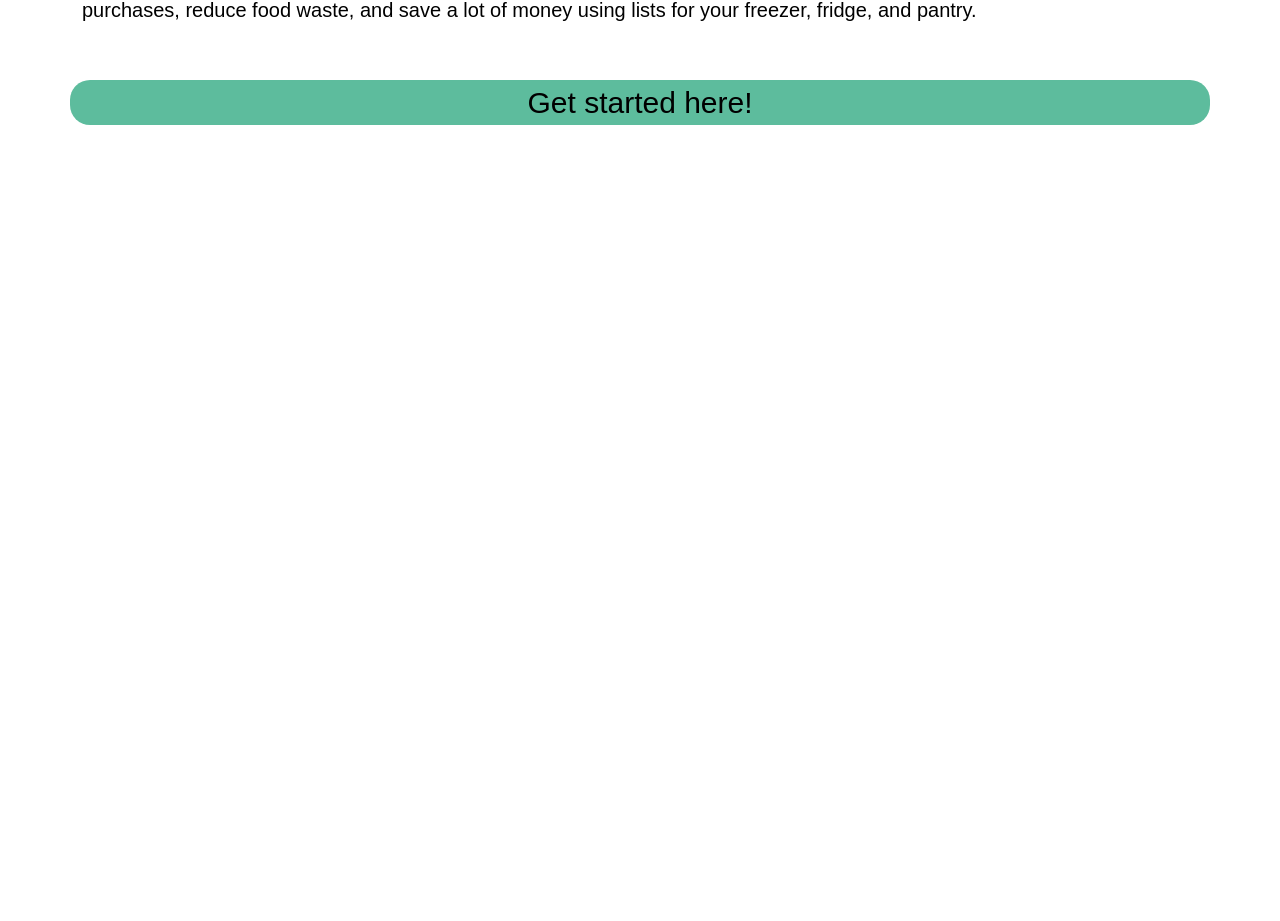
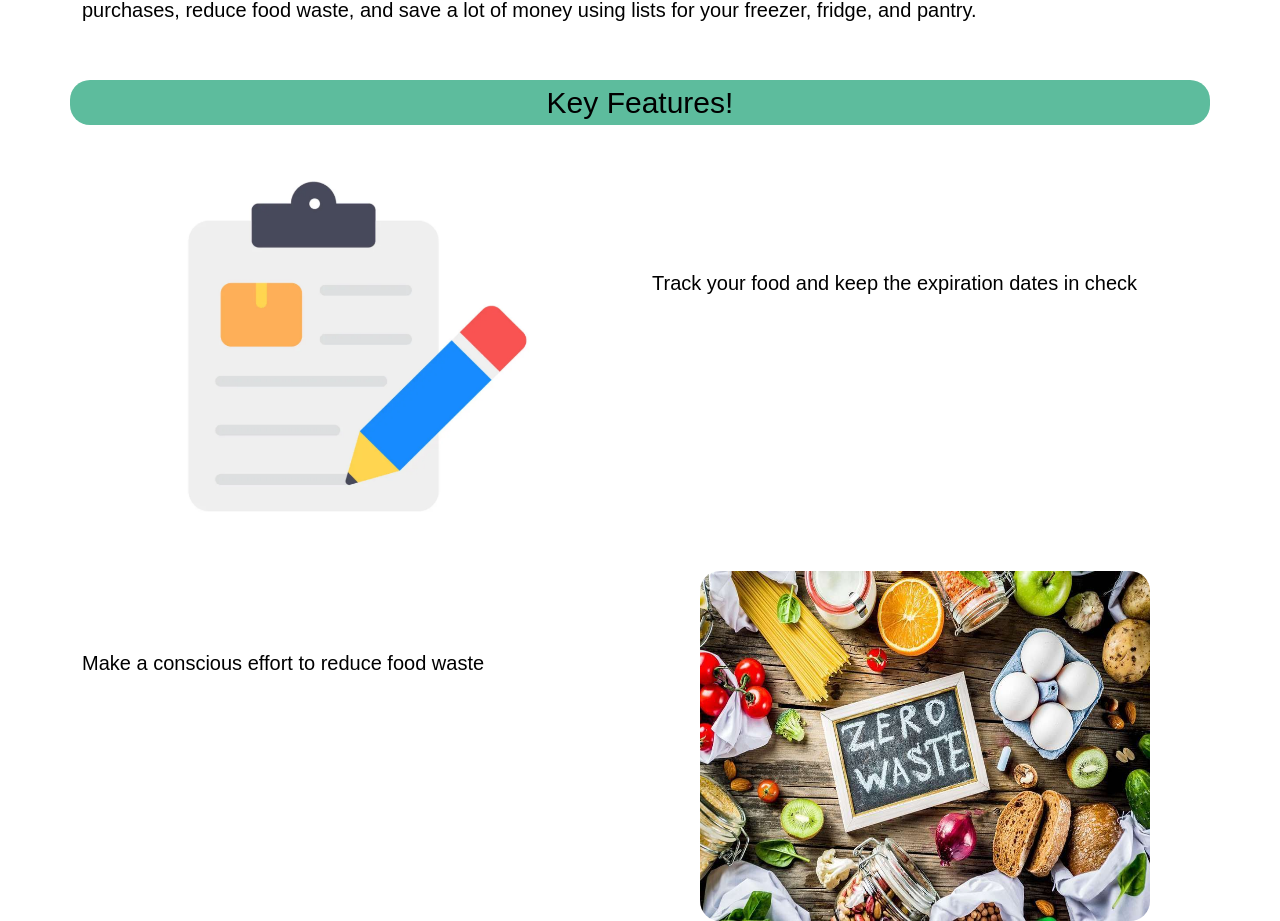
Before and after one commit to AaryaDevnani/Reus, a React (Create React App) app in the folder frontend/: page / in a window 1280 px wide. Shown: the part 1437-2358 px from the top of the page. Before the commit the page ends 1578 px from the top, so only its background shows below. Built offline with nearby package versions, Linux system fonts and the light colour scheme.

Commit message:
home page changes

```diff
--- a/frontend/src/components/Home.js
+++ b/frontend/src/components/Home.js
@@ -4,6 +4,8 @@ import { Container, Row, Col } from 'react-bootstrap';
 import "./styles/Home.css";
 import home_img from '../images/home_img.jpg';
 import home_img5 from '../images/home_img5.png';
+import home_img6 from '../images/home_img6.png';
+import home_img7 from '../images/home_img7.jpg';
 
 
 function Home() {
@@ -71,7 +73,33 @@ function Home() {
                 </Row>
         </Container>
 
-        <p className='heh'>Get started here!</p>
+        <p className='heh'>Key Features!</p>
+        <Container>
+                <Row>
+                        <Col sm={6}>
+                                <img className='image' src={home_img6} />
+                        </Col>
+
+                        <Col sm={6}>
+                        <h5 className='text'>Track your food and keep the expiration dates in check</h5>
+                        </Col>
+                </Row>
+        </Container>
+
+        <Container>
+                <Row>
+                        <Col sm={6}>
+                                <h5 className='text'>
+                                Make a conscious effort to reduce food waste
+                                </h5>
+                        </Col>
+
+                        <Col sm={6}>
+                                <img className='image2' src={home_img7} />
+                        </Col>
+                </Row>
+        </Container>
+
 
         </div>
         )
--- a/frontend/src/components/styles/Home.css
+++ b/frontend/src/components/styles/Home.css
@@ -11,6 +11,7 @@
     font-size: 17px;
     margin-top: 130px !important;
     text-align: justify;
+    font-weight: 600;
   }
    .image{
      width: 350px;
@@ -52,3 +53,10 @@
   .text3{
     margin-top: 150px !important;
   }
+/* .text4{
+  font-weight: 600 !important;
+}
+.text5{
+  font-weight: 600 !important;
+}
+   */
```
Also changed, not shown: frontend/src/images/home_img6.png (added), frontend/src/images/home_img7.jpg (added).
